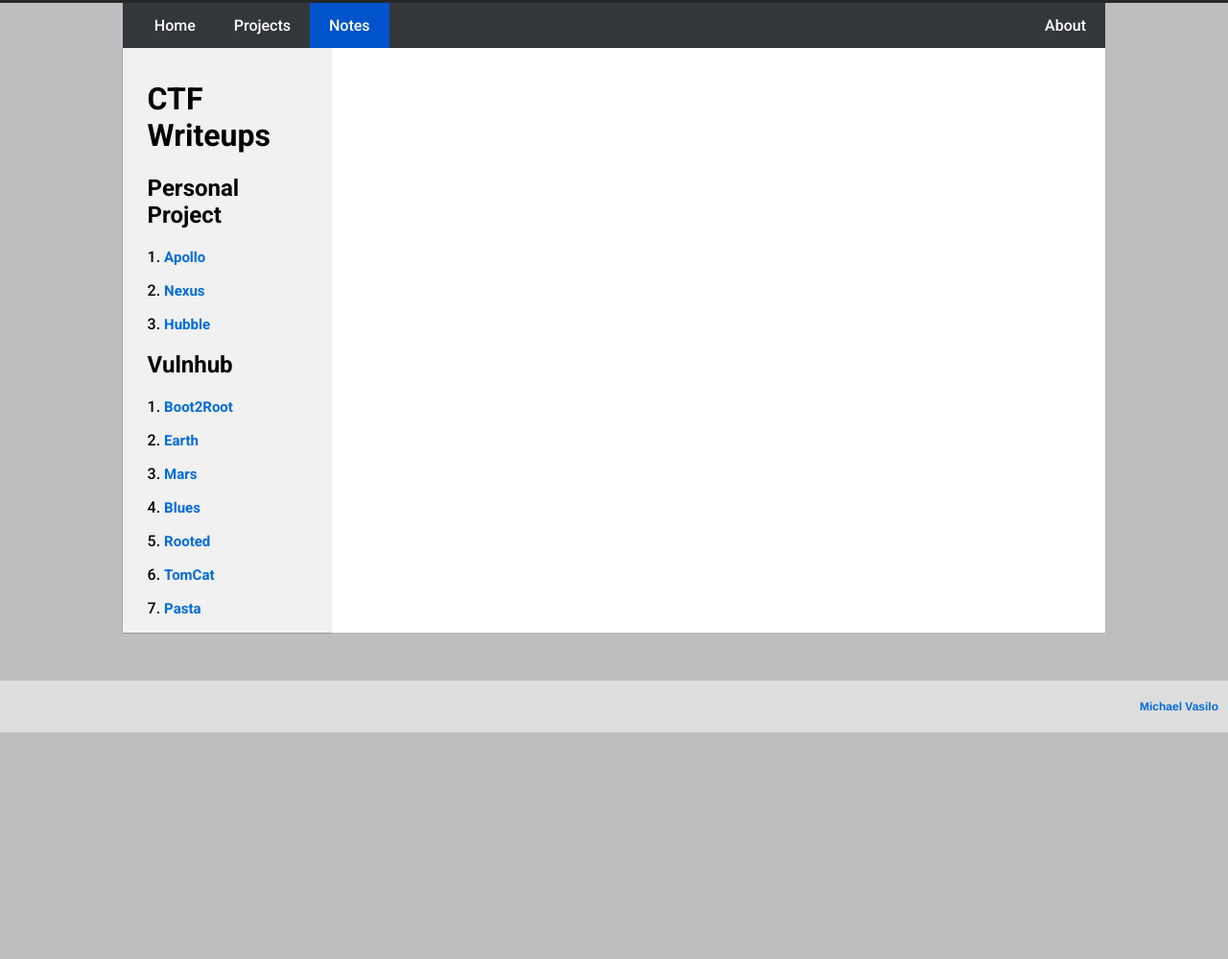
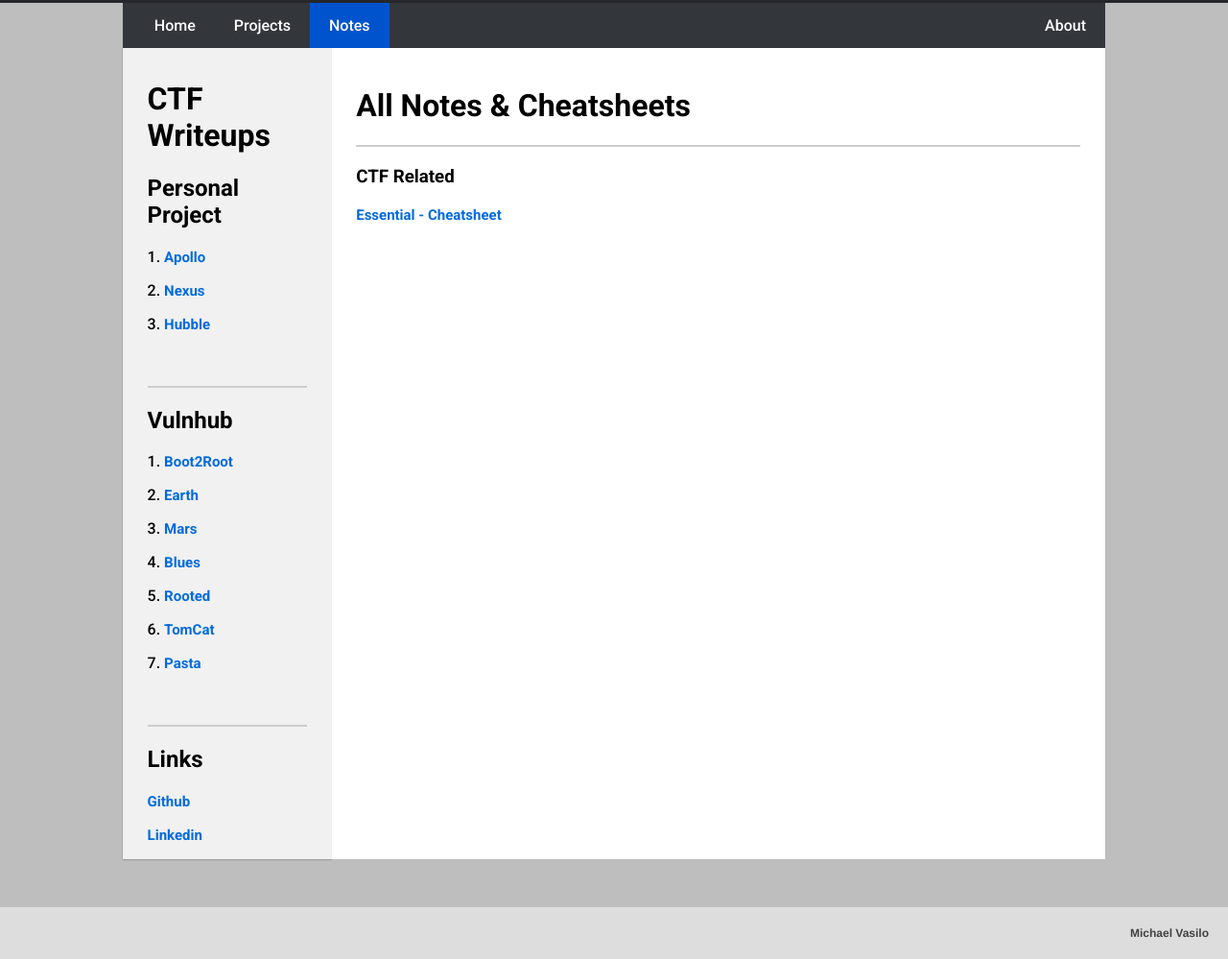
Before and after one commit to littlejohhn/michaelvasilio.github.io, a plain HTML site: page notes.html in a window 1280 px wide. Shown: the part 155-1154 px from the top of the page at 96% size. Before the commit the page ends 918 px from the top, so only its background shows below. Drawn offline with Linux system fonts and the light colour scheme.

Commit message:
Update notes.html

```diff
--- a/notes.html
+++ b/notes.html
@@ -1,7 +1,7 @@
 <!DOCTYPE html>
 <html lang="en">
   <head>
-    <title>Michael Vasilio</title>
+    <title>Michael - Notes & Cheatsheets</title>
     <meta charset="UTF-8" />
     <meta name="viewport" content="width=device-width, initial-scale=1" />
     <link rel="stylesheet" href="style.css" />
@@ -32,6 +32,10 @@
           <p>3. <a href="pdfs/hubble_writeup.pdf">Hubble</a></p>
         </div>
 
+        <!-- Line Breaks -->
+        <br>
+        <hr>
+
         <h2>Vulnhub</h2>
         <div class="personal-item-listing">
           <p>1. <a href="#">Boot2Root</a></p>
@@ -42,16 +46,33 @@
           <p>6. <a href="#">TomCat</a></p>
           <p>7. <a href="#">Pasta</a></p>
         </div>
+
+        <!-- Line Breaks -->
+        <br>
+        <hr>
+
+        <h2>Links</h2>
+        <div class="personal-item-listing">
+          <p><a href="https://github.com/michaelvasili0?tab=repositories">Github</a></p>
+          <p><a href="https://www.linkedin.com/in/michaelvasilio/">Linkedin</a></p>
+        </div>
       </div>
 
       <div class="main">
+        <h1>All Notes & Cheatsheets</h1>
 
+        <hr class="line-break">
+
+        <h3>CTF Related</h3>
+        <div class="personal-item-listing">
+          <p><a href="ctf-notes.html">Essential - Cheatsheet</a></p>
+        </div>
       </div>
     </div>
 
     <div class="footer">
       <div class="footer-center">
-        <h2 style="font-size: 12px;color: #006add; align: left">Michael Vasilo</h2>
+        <h2 style="font-size: 12px;color: #414141; padding-right:10px;">Michael Vasilo</h2>
       </div>
     </div>
   </body>
```
